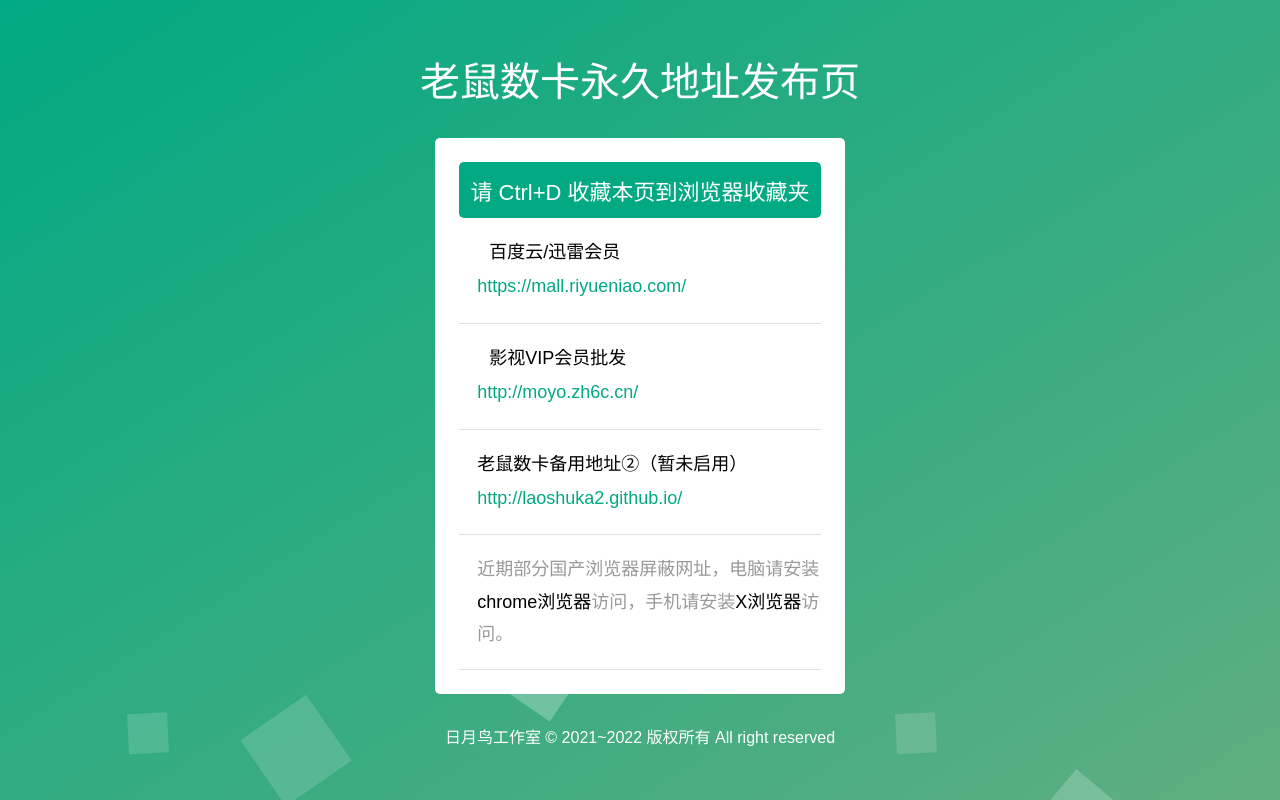
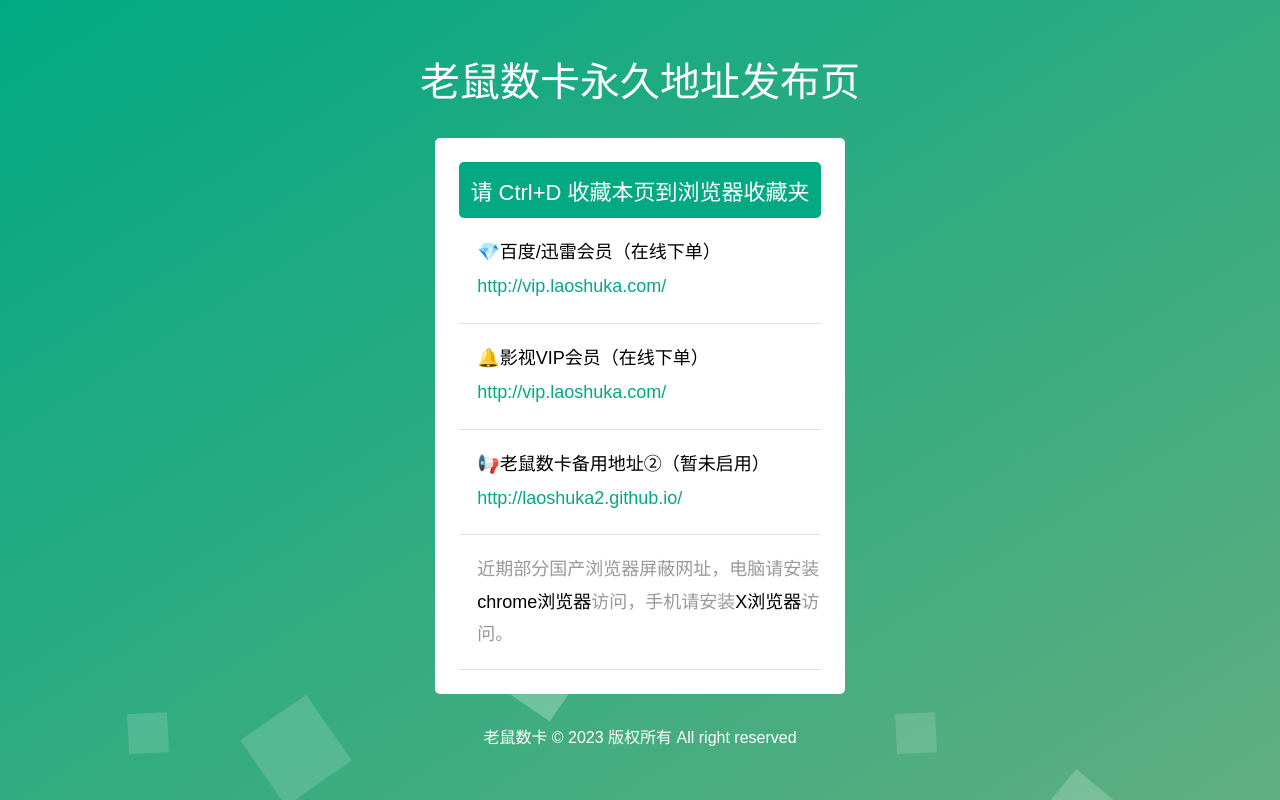
Before and after one commit to laoshuka/laoshuka.github.io, a plain HTML site: page index.html in a window 1280 px wide. Drawn offline with Linux system fonts and the light colour scheme.

Commit message:
Add files via upload

```diff
--- a/index.html
+++ b/index.html
@@ -22,18 +22,18 @@
 							<h2>请 Ctrl+D 收藏本页到浏览器收藏夹</h2>
 							<ul>
 								<li>
-									<img src="/favicon.ico" width="12" height="12"/>百度云/迅雷会员
-									<a href="https://mall.riyueniao.com/lin/O0UCO3" target="_blank"><i>https://mall.riyueniao.com/</i></a>
+									💎百度/迅雷会员（在线下单）
+									<a href="http://vip.laoshuka.com/" target="_blank"><i>http://vip.laoshuka.com/</i></a>
 
 								</span></span></li>
 								<li>
-									<img src="/favicon.ico" width="12" height="12"/>影视VIP会员批发
-									<a href="http://moyo.zh6c.cn/" target="_blank"><i>http://moyo.zh6c.cn/</i></a>
+									🔔影视VIP会员（在线下单）
+									<a href="http://vip.laoshuka.com/" target="_blank"><i>http://vip.laoshuka.com/</i></a>
 
 								</span></span></li>
 
 								<li>
-									老鼠数卡备用地址②（暂未启用）
+									📢老鼠数卡备用地址②（暂未启用）
 									<a href="http://laoshuka2.github.io/" target="_blank"><i>http://laoshuka2.github.io/</i></a>
 
 								</span></span></li>
@@ -45,7 +45,7 @@
 
 					</div>
 				</div>
-				<p class="footer">日月鸟工作室 © 2021~2022 版权所有 All right reserved</p>
+				<p class="footer">老鼠数卡 © 2023 版权所有 All right reserved</p>
 			</div>
             <ul class="bg-bubbles">
                 <li></li>
```
